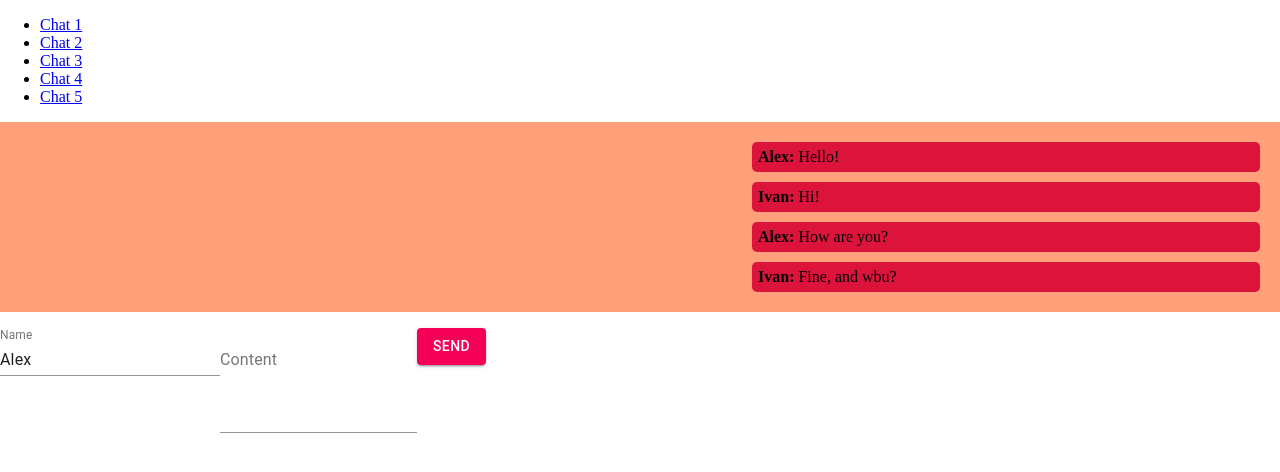
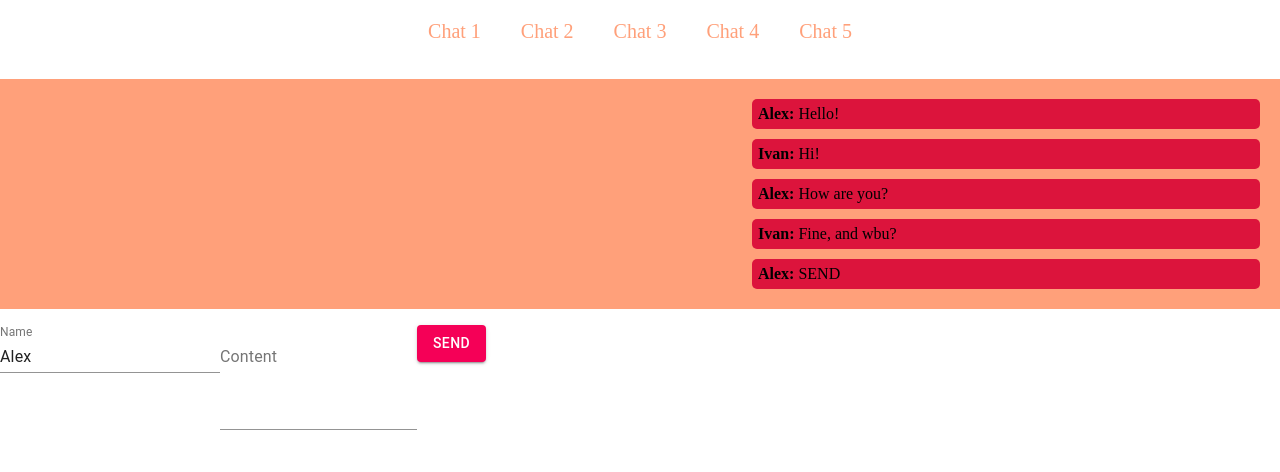
Before and after one commit to idoleg/react-01.06, a React app in the folder AlexanderStolba/: page /chats/1 in a window 1280 px wide. Shown: the top 472 px of the page. Built offline with nearby package versions, Linux system fonts and the light colour scheme.

Commit message:
Started Redux using

```diff
--- a/AlexanderStolba/package.json
+++ b/AlexanderStolba/package.json
@@ -27,6 +27,7 @@
     "babel": "^6.23.0",
     "babel-loader": "^8.1.0",
     "css-loader": "^3.5.3",
+    "fonts-loader": "^1.0.16",
     "html-webpack-plugin": "^4.3.0",
     "style-loader": "^1.2.1",
     "webpack": "^4.43.0",
@@ -39,6 +40,9 @@
     "prop-types": "^15.7.2",
     "react": "^16.13.1",
     "react-dom": "^16.13.1",
-    "react-router-dom": "^5.2.0"
+    "react-redux": "^7.2.0",
+    "react-router-dom": "^5.2.0",
+    "redux": "^4.0.5",
+    "redux-actions": "^2.6.5"
   }
 }
--- a/AlexanderStolba/src/App.jsx
+++ b/AlexanderStolba/src/App.jsx
@@ -1,9 +1,18 @@
 import React from 'react';
 import { BrowserRouter, Switch, Route } from 'react-router-dom';
-import { ChatContainer } from './containers/ChatContainer'
-import { ChatList } from './components/Chat/ChatList/ChatList'
+import ChatContainer from './containers/ChatContainer';
+import { ChatList } from './components/Chat/ChatList/ChatList';
+import { Provider } from 'react-redux';
+import { initStore } from './store';
+import { initChats, sendMessage } from './store/chatActions';
+
+const store = initStore();
+store.dispatch(initChats());
+store.dispatch(sendMessage(1, "Alex", "SEND"))
+
 
 export const App = () => (
+    <Provider store = { store }>
     <BrowserRouter>
         <Switch>
 
@@ -21,6 +30,7 @@ export const App = () => (
             <Route path="/">Error 404</Route>
         </Switch>
     </BrowserRouter>
+    </Provider>
 )
 
 //<ChatContainer />
--- a/AlexanderStolba/src/components/Chat/ChatForm/ChatForm.jsx
+++ b/AlexanderStolba/src/components/Chat/ChatForm/ChatForm.jsx
@@ -1,5 +1,4 @@
 import React, { useState } from 'react';
-import './ChatForm.css';
 import PropTypes from 'prop-types';
 import TextField from '@material-ui/core/TextField';
 import Button from '@material-ui/core/Button';
--- /dev/null
+++ b/AlexanderStolba/src/components/Chat/ChatList/ChatList.css
@@ -0,0 +1,30 @@
+/* @font-face {
+    font-family: "main";
+    src: url(../../../fonts/Subdex-Bold.woff) format("woff"),
+         url(../../../fonts/19140.woff2) format("woff2")
+} */
+
+.list {
+    text-align: center;
+    padding: 0;
+    margin: 0;
+}
+
+.list-item {
+    color: #f50056;
+    list-style-type: square;
+    display: inline-block;
+}
+
+.link {
+    text-decoration: none;
+    color: #FFA07A;
+    display: block;
+    padding: 20px;
+    font-size: 20px;
+    font-family: "main";
+}
+
+.link:visited {
+    color: #FFA07A;
+}
--- a/AlexanderStolba/src/components/Chat/ChatList/ChatList.jsx
+++ b/AlexanderStolba/src/components/Chat/ChatList/ChatList.jsx
@@ -1,14 +1,17 @@
 import React from 'react';
-import { Link } from 'react-router-dom'
+import { Link } from 'react-router-dom';
+import './ChatList.css'
 
 export const ChatList = () => {
     return (
-    <ul>
-        <li><Link to="/chats/1">Chat 1</Link></li>
-        <li><Link to="/chats/2">Chat 2</Link></li>
-        <li><Link to="/chats/3">Chat 3</Link></li>
-        <li><Link to="/chats/4">Chat 4</Link></li>
-        <li><Link to="/chats/5">Chat 5</Link></li>
+    <div className="parent">
+    <ul className="list">
+        <li className="list-item"><Link className="link" to="/chats/1">Chat 1</Link></li>
+        <li className="list-item"><Link className="link" to="/chats/2">Chat 2</Link></li>
+        <li className="list-item"><Link className="link" to="/chats/3">Chat 3</Link></li>
+        <li className="list-item"><Link className="link" to="/chats/4">Chat 4</Link></li>
+        <li className="list-item"><Link className="link" to="/chats/5">Chat 5</Link></li>
     </ul>
+    </div>
     )
 }
--- a/AlexanderStolba/src/components/MessageField/Message/Message.css
+++ b/AlexanderStolba/src/components/MessageField/Message/Message.css
@@ -5,6 +5,7 @@
     padding: 6px;
     border-radius: 5px;
     width: 40%;
+    font-size: 16px;
 }
 
 .message--is-robot {
--- a/AlexanderStolba/src/containers/ChatContainer.jsx
+++ b/AlexanderStolba/src/containers/ChatContainer.jsx
@@ -1,48 +1,16 @@
 import React, { Component } from 'react';
-import { Chat } from '../components/Chat/Chat'
+import { Chat } from '../components/Chat/Chat';
+import { connect } from 'react-redux';
+import { bindActionCreators } from 'redux';
+import { sendMessage } from '../store/chatActions'
+
 
 export const ROBOT_NAME = 'Robot';
 
-export class ChatContainer extends Component {
-    state = {
-        chats: {
-            1: {
-                name: "Chat 1",
-                messages: [
-                    { name: 'Alex', content: 'Hello!' },
-                    { name: 'Ivan', content: 'Hi!' },
-                    { name: 'Alex', content: 'How are you?' },
-                    { name: 'Ivan', content: 'Fine, and wbu?' },
-                ]
-            },
+/* class ChatContainer extends Component {
+    componentDidUpdate(prevProps, prevState)
+    {
 
-            2: {
-                name: "Chat 2",
-                messages: [
-                    { name: 'Dima', content: 'Hello!' },
-                    { name: 'Oleg', content: 'Hi!' },
-                    { name: 'Dima', content: 'What is the weather like?' },
-                    { name: 'Oleg', content: 'Wonderful!' },
-                ]
-            },
-
-            3: {
-                name: "Chat 3",
-                messages: [
-
-                ]
-            },
-
-            4: {
-                name: "Chat 4",
-                messages: [
-                    { name: 'Messenger Bot', content: 'It is chat 4' },
-                ]
-            }
-        }
-    }
-
-    // componentDidUpdate(prevProps, prevState) {
         handleRobotAnswer = () => {
             const { id } = this.props.match.params;
 
@@ -72,7 +40,7 @@ export class ChatContainer extends Component {
                 ...state.chats,
                 [id]: {
                     ...state.chats[id],
-                    messages: [...state.chats[id].messages, message],
+                    messages: [...state.chats[id].messages, messages],
                 }
             }
         }), this.handleRobotAnswer);
@@ -83,4 +51,31 @@ export class ChatContainer extends Component {
         const messages = id && this.state.chats[id] ? this.state.chats[id].messages : null;
         return <Chat messages={ messages } onSendMessage={ this.handleSendMessage(id) } />
     }
+} */
+
+const mapStateToProps = (store, props) => {
+    const { id } = props.match.params;
+    const chat = id && store.chats && store.chats[id] ? store.chats[id] : undefined;
+
+    return {
+        messages: chat ? chat.messages : undefined,
+    }
 }
+
+const mapDispatchToProps = (dispatch) =>
+    bindActionCreators({ sendMessage }, dispatch);
+
+const mergeProps = (stateProps, dispatchProps, ownProps) => {
+    const { id } = ownProps.match.params;
+
+    const onSendMessage = (message) => {
+        dispatchProps.sendMessage(id, message.name, message.content);
+    }
+
+    return {
+        ...stateProps,
+        onSendMessage,
+    }
+}
+
+export default connect(mapStateToProps, mapDispatchToProps, mergeProps)(Chat);
--- /dev/null
+++ b/AlexanderStolba/src/store/chatActions.js
@@ -0,0 +1,6 @@
+import { createActions } from 'redux-actions';
+
+export const {initChats, sendMessage} = createActions({
+    INIT_CHATS: () => ({}),
+    SEND_MESSAGE: (id, name, content) => ({id, name, content}),
+})
--- /dev/null
+++ b/AlexanderStolba/src/store/chatReducer.js
@@ -0,0 +1,59 @@
+import { handleActions } from 'redux-actions';
+import { initChats, sendMessage } from './chatActions'
+
+const initialState = {}
+
+export default handleActions ({
+
+    [initChats]: (state, action) => {
+        return {
+                1: {
+                    name: "Chat 1",
+                    messages: [
+                        { name: 'Alex', content: 'Hello!' },
+                        { name: 'Ivan', content: 'Hi!' },
+                        { name: 'Alex', content: 'How are you?' },
+                        { name: 'Ivan', content: 'Fine, and wbu?' },
+                    ]
+                },
+
+                2: {
+                    name: "Chat 2",
+                    messages: [
+                        { name: 'Dima', content: 'Hello!' },
+                        { name: 'Oleg', content: 'Hi!' },
+                        { name: 'Dima', content: 'What is the weather like?' },
+                        { name: 'Oleg', content: 'Wonderful!' },
+                    ]
+                },
+
+                3: {
+                    name: "Chat 3",
+                    messages: [
+
+                    ]
+                },
+
+                4: {
+                    name: "Chat 4",
+                    messages: [
+                        { name: 'Messenger Bot', content: 'It is chat 4' },
+                    ]
+                }
+        };
+    },
+
+    [sendMessage]: (state, action) => {
+        const { id, name, content } = action.payload;
+        return {
+            ...state,
+            [id]: {
+                ...state[id],
+                messages: [
+                    ...state[id].messages,
+                    { name, content }
+                ]
+            }
+        }
+    }
+}, initialState)
--- /dev/null
+++ b/AlexanderStolba/src/store/index.js
@@ -0,0 +1,12 @@
+import { createStore, combineReducers } from 'redux';
+import chatReducer  from './chatReducer';
+
+const reducer = combineReducers({
+    chats: chatReducer
+})
+
+
+
+export function initStore(preloadedStore = undefined) {
+    return createStore(reducer, preloadedStore)
+}
--- a/AlexanderStolba/webpack.config.js
+++ b/AlexanderStolba/webpack.config.js
@@ -18,10 +18,25 @@ module.exports = {
                     plugins: ['@babel/plugin-proposal-class-properties']
                 }
             },
+
             {
                 test: /\.css$/,
                 use: ['style-loader', 'css-loader'],
-            }
+            },
+
+            {
+                test: /\.(eot|ttf|woff|woff2|svg)$/,
+                exclude: /[^\.]svg/,
+                use: [
+                    {
+                        loader: 'file-loader',
+                        options: {
+                        name: '[name].[ext]',
+                        outputPath: 'fonts',
+                        }
+                    }
+                ]
+            },
         ],
     },
     plugins: [
```
Also changed, not shown: AlexanderStolba/src/components/Chat/ChatForm/ChatForm.css (deleted), AlexanderStolba/src/fonts/19140.woff2 (added), AlexanderStolba/src/fonts/Subdex-Bold.woff (added).
